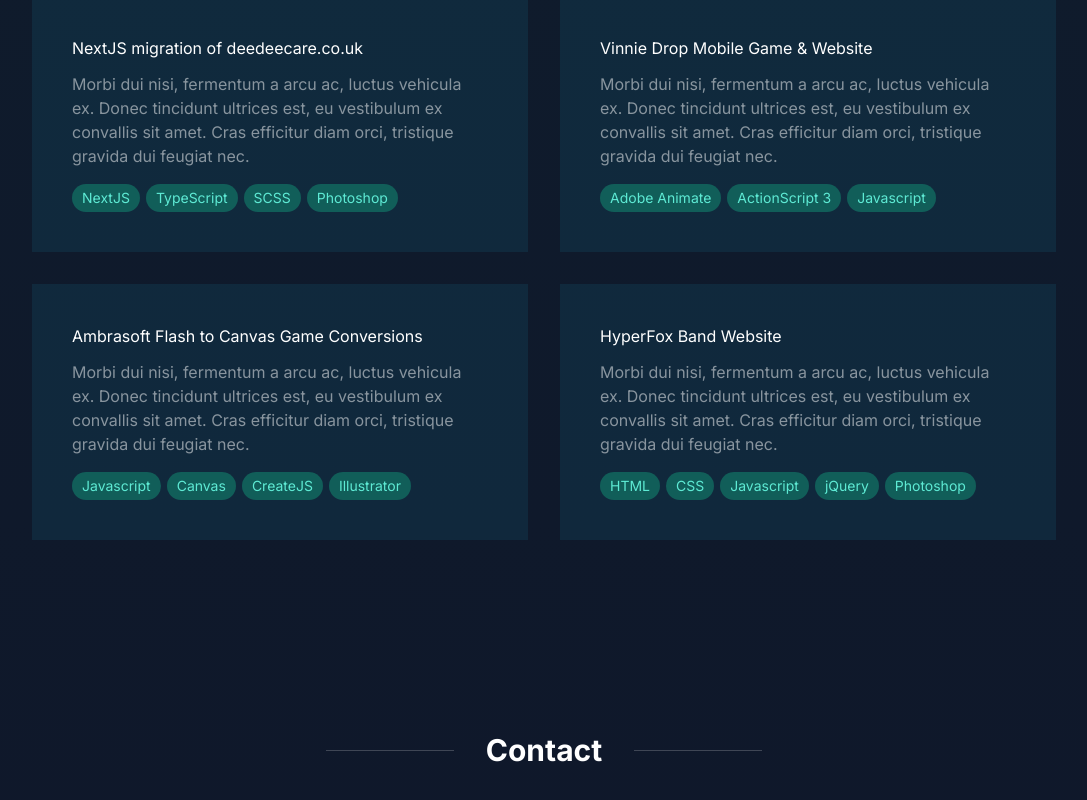
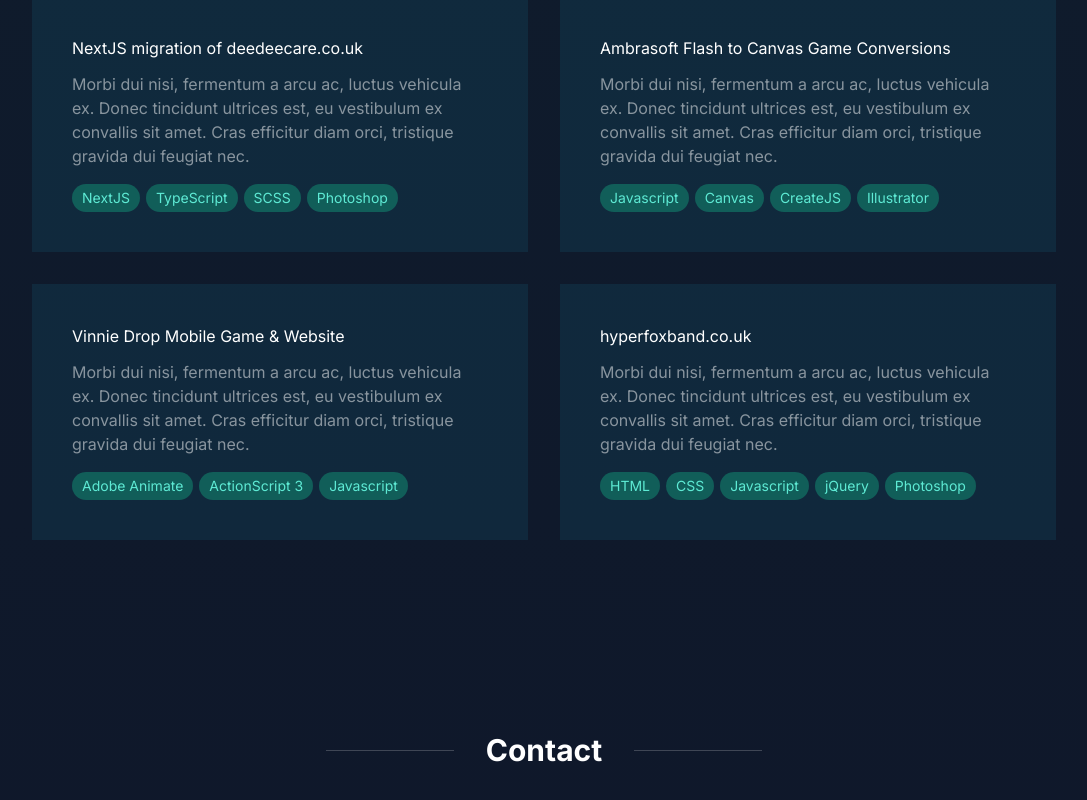
Before and after one commit to maxdmallett/next-js-portfolio-max-mallett, a Next.js app: page / in a window 1280 px wide. Shown: the part 3592-4392 px from the top of the page, without its empty margins (96-1183 px from the left). Built offline with nearby package versions, Linux system fonts and the light colour scheme.

Commit message:
Copy tweak

```diff
--- a/app/data/projects.ts
+++ b/app/data/projects.ts
@@ -37,19 +37,19 @@ export const projects: Project[] = [
         skills: ['NextJS', 'TypeScript', 'SCSS', 'Photoshop']
     },
     {
+        title: 'Ambrasoft Flash to Canvas Game Conversions',
+        shortDescription: 'Morbi dui nisi, fermentum a arcu ac, luctus vehicula ex. Donec tincidunt ultrices est, eu vestibulum ex convallis sit amet. Cras efficitur diam orci, tristique gravida dui feugiat nec.',
+        cardImageUrl: '/Dashboard_1.png',
+        skills: ['Javascript', 'Canvas', 'CreateJS', 'Illustrator']
+    },
+    {
         title: 'Vinnie Drop Mobile Game & Website',
         shortDescription: 'Morbi dui nisi, fermentum a arcu ac, luctus vehicula ex. Donec tincidunt ultrices est, eu vestibulum ex convallis sit amet. Cras efficitur diam orci, tristique gravida dui feugiat nec.',
         cardImageUrl: '/Dashboard_1.png',
         skills: ['Adobe Animate', 'ActionScript 3', 'Javascript']
     },
     {
-        title: 'Ambrasoft Flash to Canvas Game Conversions',
-        shortDescription: 'Morbi dui nisi, fermentum a arcu ac, luctus vehicula ex. Donec tincidunt ultrices est, eu vestibulum ex convallis sit amet. Cras efficitur diam orci, tristique gravida dui feugiat nec.',
-        cardImageUrl: '/Dashboard_1.png',
-        skills: ['Javascript', 'Canvas', 'CreateJS', 'Illustrator']
-    },
-    {
-        title: 'HyperFox Band Website',
+        title: 'hyperfoxband.co.uk',
         shortDescription: 'Morbi dui nisi, fermentum a arcu ac, luctus vehicula ex. Donec tincidunt ultrices est, eu vestibulum ex convallis sit amet. Cras efficitur diam orci, tristique gravida dui feugiat nec.',
         cardImageUrl: '/Dashboard_1.png',
         skills: ['HTML', 'CSS', 'Javascript', 'jQuery', 'Photoshop']
```
